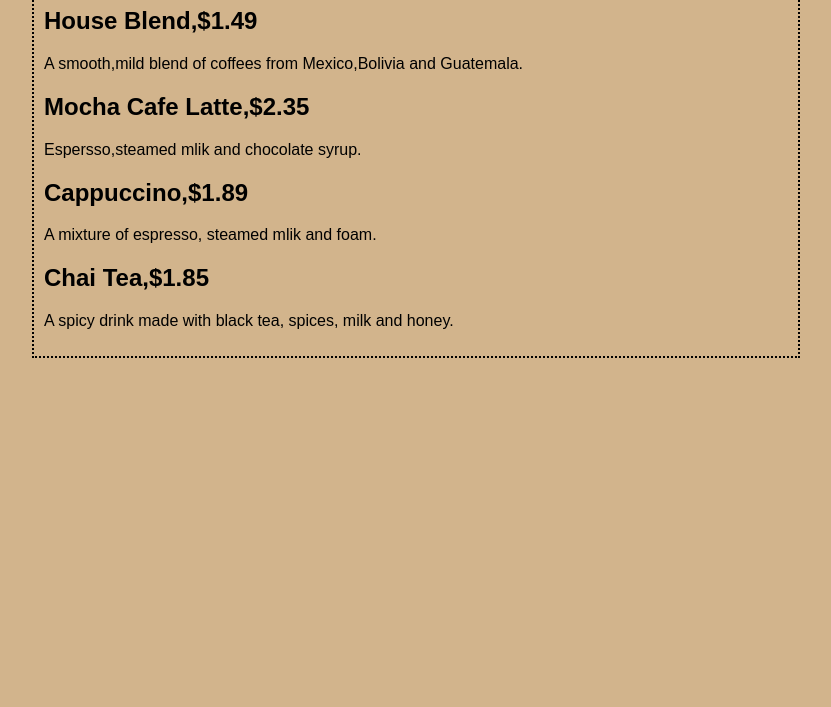
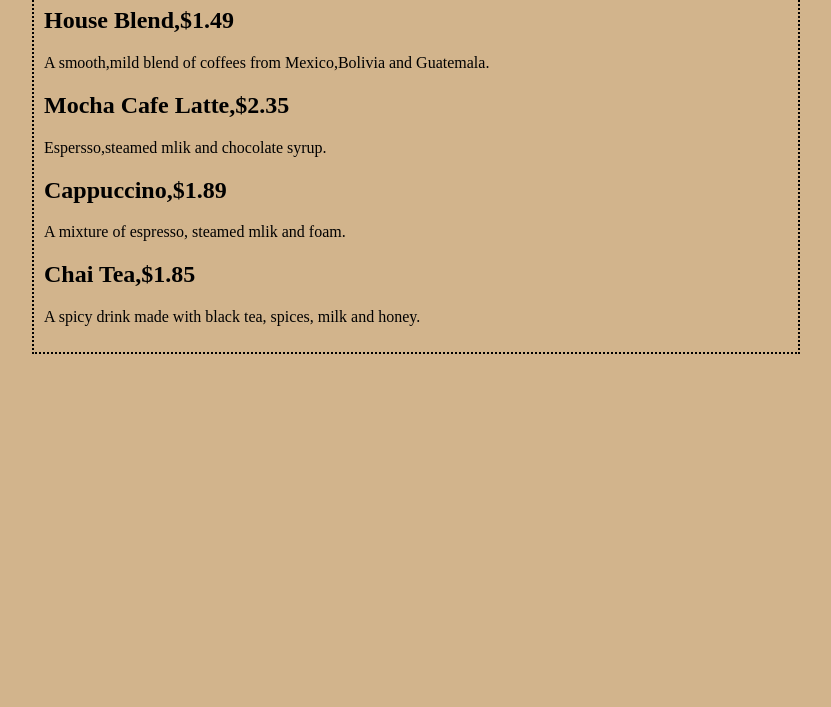
Before and after one commit to hyx2003/999, a plain HTML site: page index.html in a window 1280 px wide. Shown: the part 93-800 px from the top of the page, without its empty margins (224-1055 px from the left). Drawn offline with Linux system fonts and the light colour scheme.

Commit message:
delete something

```diff
--- a/index.html
+++ b/index.html
@@ -12,7 +12,6 @@
      margin-right:20%;
      border:2px dotted black ;
      padding:10px 10px 10px 10px;
-     font-family: sans-serif;
      }
    </style>
 </head>
```
Also changed, not shown: hyx.html (+0 -1 lines), mission.html (+0 -1 lines).
